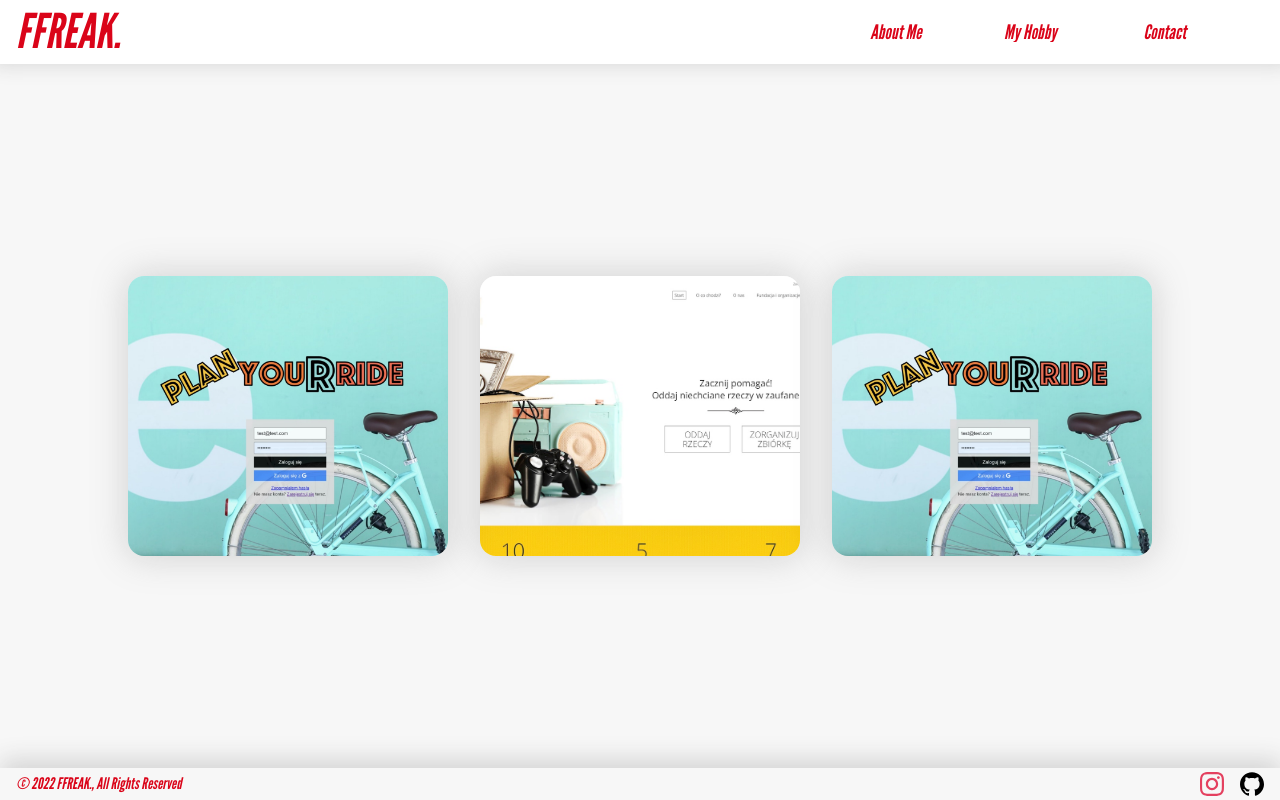
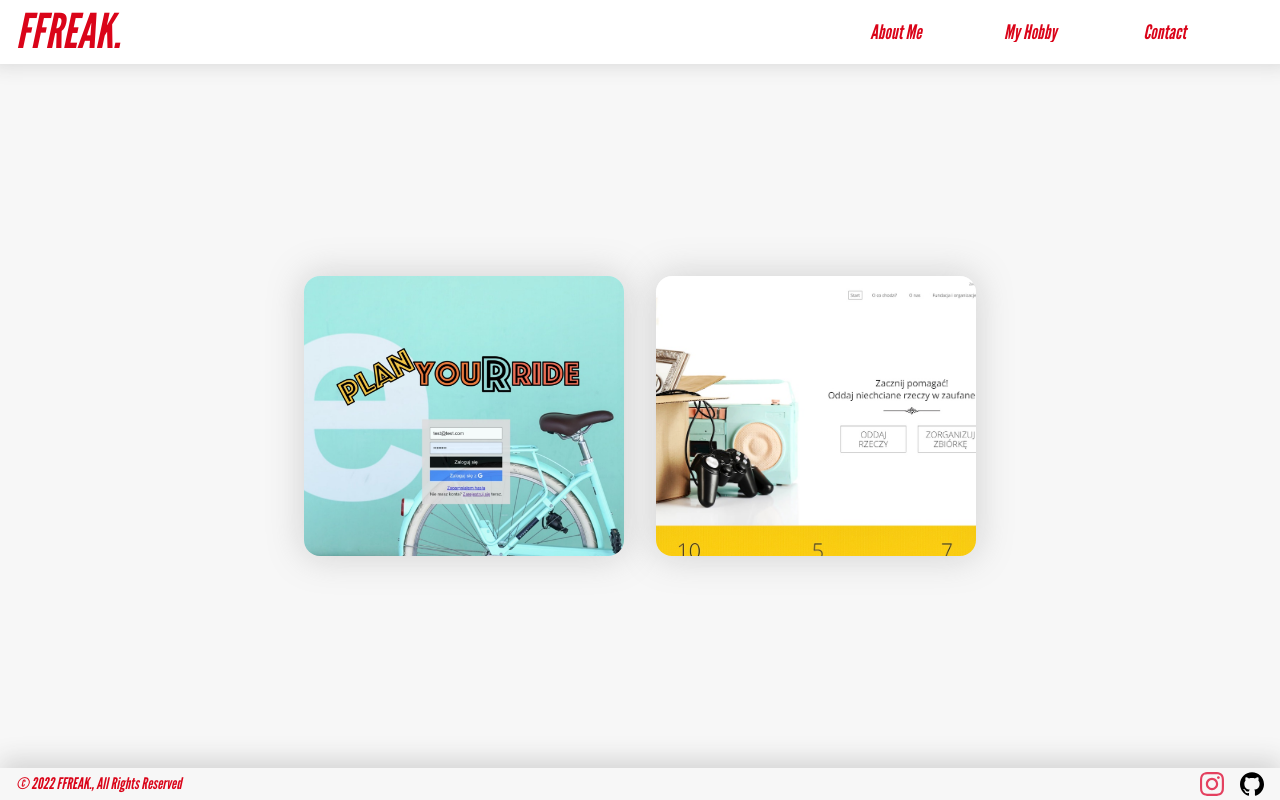
Before and after one commit to FFreakPL/Portfolio, a React (Create React App) app: page /reactProjects in a window 1280 px wide. Built offline with nearby package versions, Linux system fonts and the light colour scheme.

Commit message:
small changes

```diff
--- a/src/Components/Reactprojects.js
+++ b/src/Components/Reactprojects.js
@@ -3,7 +3,7 @@ import Header from "./Header";
 import Footer from "./Footer";
 
 function ReactProjects() {
-    const projects = ["planyourride", "giveingoodhands", "planyourride"];
+    const projects = ["planyourride", "giveingoodhands"];
     const [hreff, setHreff] = useState("");
 
     useEffect(() => {
```
